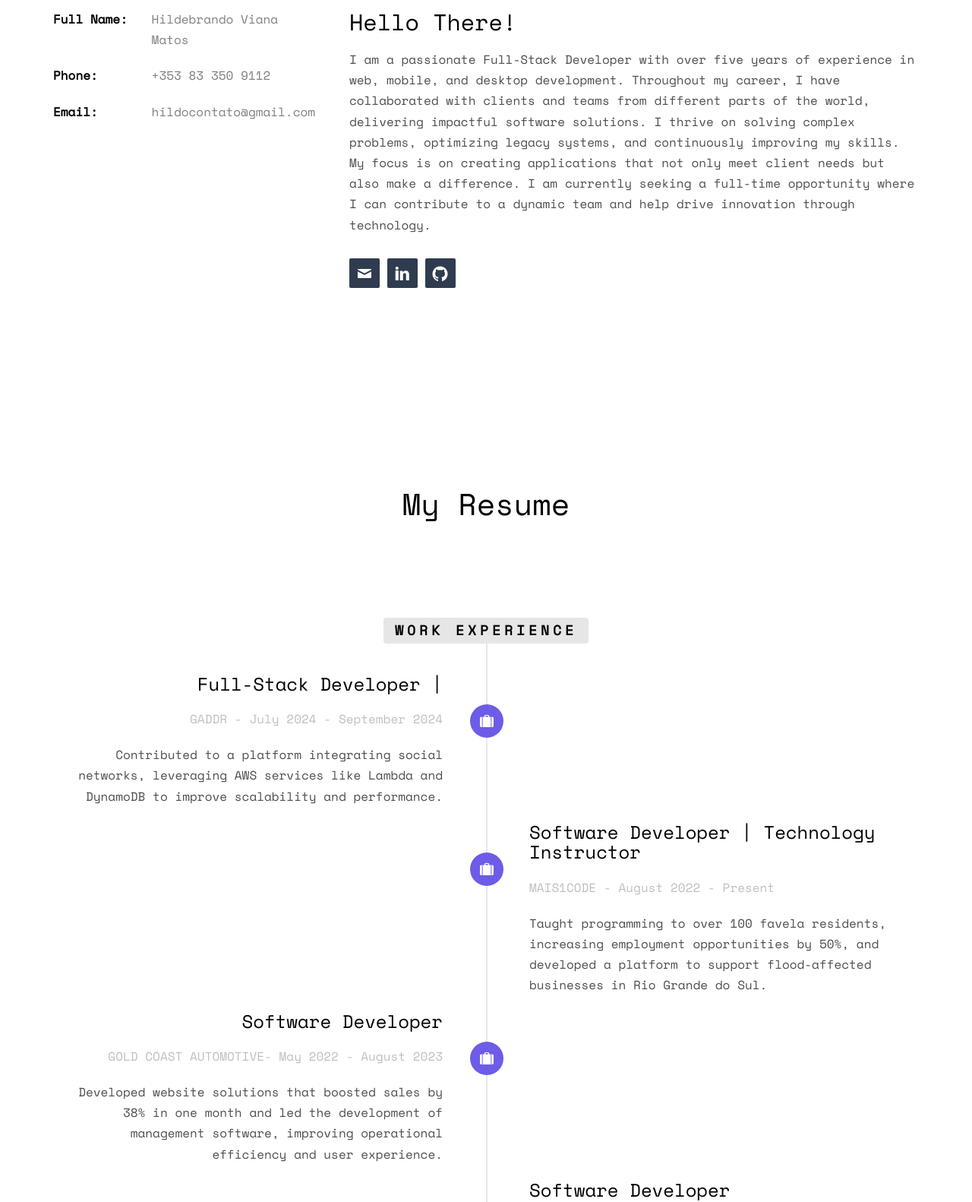
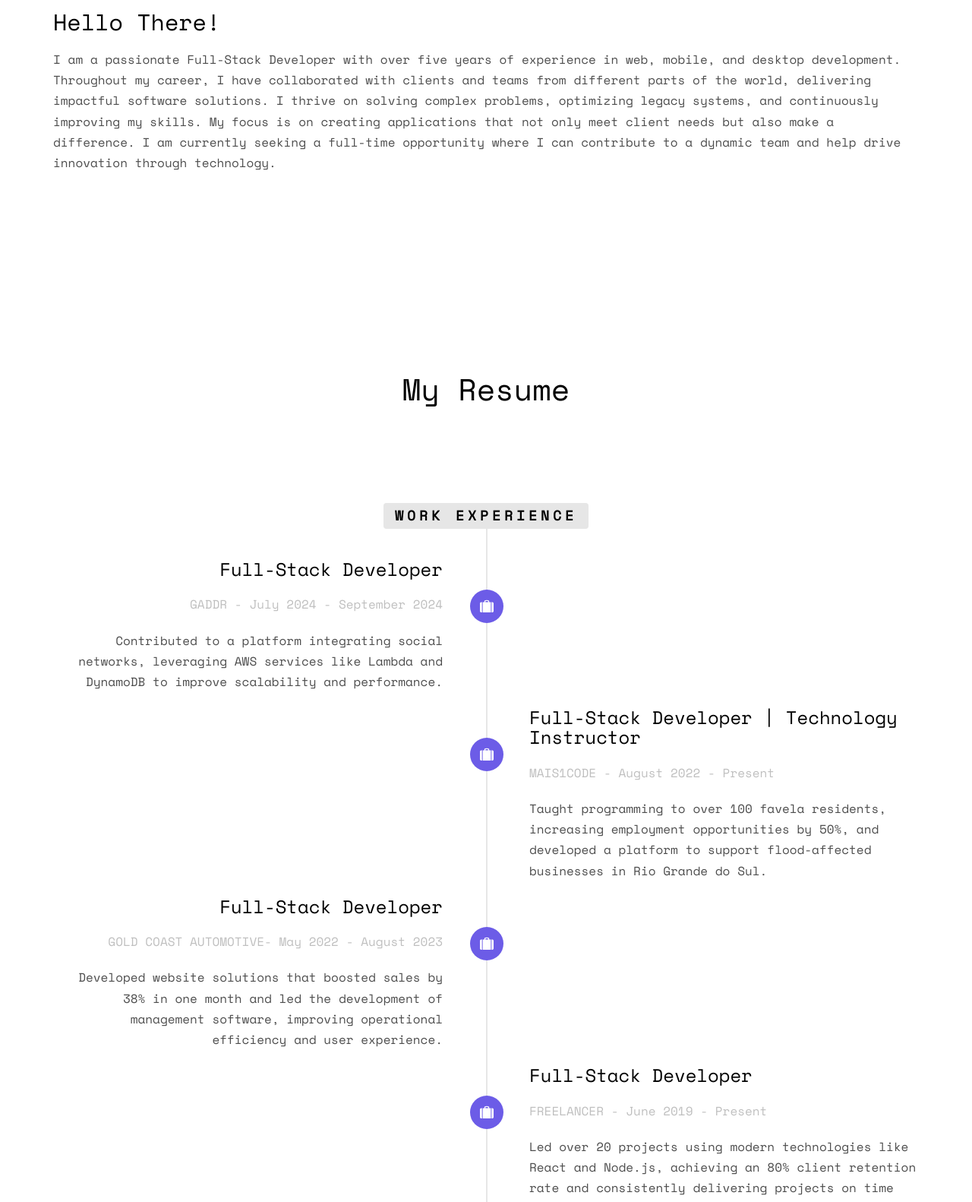
Before and after one commit to Hildebrando-Viana-Matos/portfolio, a plain HTML site: page index.html in a window 1280 px wide. Shown: the part 1060-2642 px from the top of the page at 76% size. Drawn offline with nearby package versions, Linux system fonts and the light colour scheme; some packages are replaced by stand-ins of ours; no server answers; files whose address does not match are found by name.

Commit message:
Fix: Removing contact information

```diff
--- a/index.html
+++ b/index.html
@@ -70,13 +70,13 @@
 							<div class="profile-thumb" style="background: url(https://github.com/Hildebrando-Viana-Matos.png);"></div>
 							<h1><span>Hildebrando Matos</span></h1>
 							<h3><span>Full-Stack Developer</span></h3>
-							<p>
+							<!-- <p>
 								<ul class="fh5co-social-icons">
 									<li><a href="mailto:hildocontato@gmail.com"><i class="icon-mail"></i></a></li>
 									<li><a href="https://wwww.linkedin.com/in/hildodev" target="_blank"><i class="icon-linkedin2"></i></a></li>
 									<li><a href="https://github.com/Hildebrando-Viana-Matos"><i class="icon-github2"></i></a></li>
 								</ul>
-							</p>
+							</p> -->
 						</div>
 					</div>
 				</div>
@@ -92,23 +92,23 @@
 				</div>
 			</div>
 			<div class="row">
-				<div class="col-md-4">
-					<ul class="info p-4">
+						<!--<div class="col-md-4">
+			 <ul class="info p-4">
 						<li><span class="first-block">Full Name:</span><span class="second-block">Hildebrando Viana Matos</span></li>
 						<li><span class="first-block">Phone:</span><span class="second-block">+353 83 350 9112</span></li>
 						<li><span class="first-block">Email:</span><span class="second-block">hildocontato@gmail.com</span></li>
-						<!-- <li><span class="first-block">Website:</span><span class="second-block">www.yoursite.com</span></li> -->
-						<!-- <li><span class="first-block">Address:</span><span class="second-block">198 West 21th Street, Suite 721 New York NY 10016</span></li> -->
+						 <li><span class="first-block">Website:</span><span class="second-block">www.yoursite.com</span></li>
+						 <li><span class="first-block">Address:</span><span class="second-block">198 West 21th Street, Suite 721 New York NY 10016</span></li>
 					</ul>
-				</div>
-				<div class="col-md-8">
+				</div>-->
+				<div class="col-md-12">
 					<h2>Hello There!</h2>
 					<p>I am a passionate Full-Stack Developer with over five years of experience in web, mobile, and desktop development. Throughout my career, I have collaborated with clients and teams from different parts of the world, delivering impactful software solutions. I thrive on solving complex problems, optimizing legacy systems, and continuously improving my skills. My focus is on creating applications that not only meet client needs but also make a difference. I am currently seeking a full-time opportunity where I can contribute to a dynamic team and help drive innovation through technology.</p>
-						<ul class="fh5co-social-icons">
-							<li><a href="mailto:hildocontato@gmail.com"><i class="icon-mail"></i></a></li>
+					<!--	<ul class="fh5co-social-icons">
+							 <li><a href="mailto:hildocontato@gmail.com"><i class="icon-mail"></i></a></li>
 							<li><a href="https://wwww.linkedin.com/in/hildodev" target="_blank"><i class="icon-linkedin2"></i></a></li>
 							<li><a href="https://github.com/Hildebrando-Viana-Matos"><i class="icon-github2"></i></a></li>
-						</ul>
+						</ul>-->
 					</p>
 				</div>
 			</div>
@@ -132,7 +132,7 @@
 							<div class="timeline-badge"><i class="icon-suitcase"></i></div>
 							<div class="timeline-panel">
 								<div class="timeline-heading">
-									<h3 class="timeline-title">Full-Stack Developer |</h3>
+									<h3 class="timeline-title">Full-Stack Developer</h3>
 									<span class="company">GADDR - July 2024 - September 2024</span>
 								</div>
 								<div class="timeline-body">
@@ -144,7 +144,7 @@
 							<div class="timeline-badge"><i class="icon-suitcase"></i></div>
 							<div class="timeline-panel">
 								<div class="timeline-heading">
-									<h3 class="timeline-title">Software Developer | Technology Instructor</h3>
+									<h3 class="timeline-title">Full-Stack Developer | Technology Instructor</h3>
 									<span class="company">MAIS1CODE - August 2022 - Present</span>
 								</div>
 								<div class="timeline-body">
@@ -156,7 +156,7 @@
 							<div class="timeline-badge"><i class="icon-suitcase"></i></div>
 							<div class="timeline-panel">
 								<div class="timeline-heading">
-									<h3 class="timeline-title">Software Developer </h3>
+									<h3 class="timeline-title">Full-Stack Developer </h3>
 									<span class="company">GOLD COAST AUTOMOTIVE- May 2022 - August 2023</span>
 								</div>
 								<div class="timeline-body">
@@ -169,7 +169,7 @@
 							<div class="timeline-badge"><i class="icon-suitcase"></i></div>
 							<div class="timeline-panel">
 								<div class="timeline-heading">
-									<h3 class="timeline-title">Software Developer</h3>
+									<h3 class="timeline-title">Full-Stack Developer</h3>
 									<span class="company">FREELANCER - June 2019 - Present</span>
 								</div>
 								<div class="timeline-body">
@@ -531,7 +531,7 @@
 				<div class="col-md-8 col-md-offset-2 text-center fh5co-heading">
 					<h2>Hire Me!</h2>
 					<p>I'm ready to bring my expertise in Full-Stack development to your team, delivering efficient solutions and driving impactful results through innovative technology.</p>
-					<p><a href="mailto:hildocontato@gmail.com" class="btn btn-default btn-lg">Contact Me</a></p>
+					<!-- <p><a href="mailto:hildocontato@gmail.com" class="btn btn-default btn-lg">Contact Me</a></p> -->
 				</div>
 			</div>
 		</div>
```
